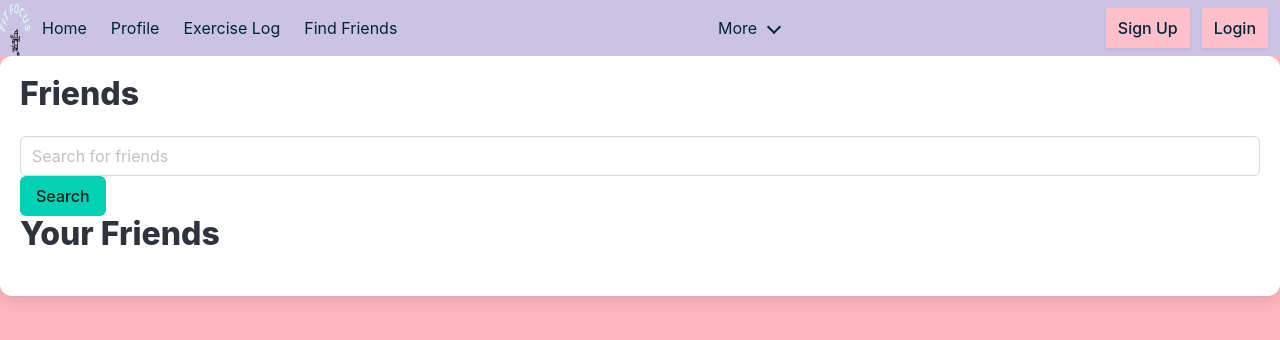
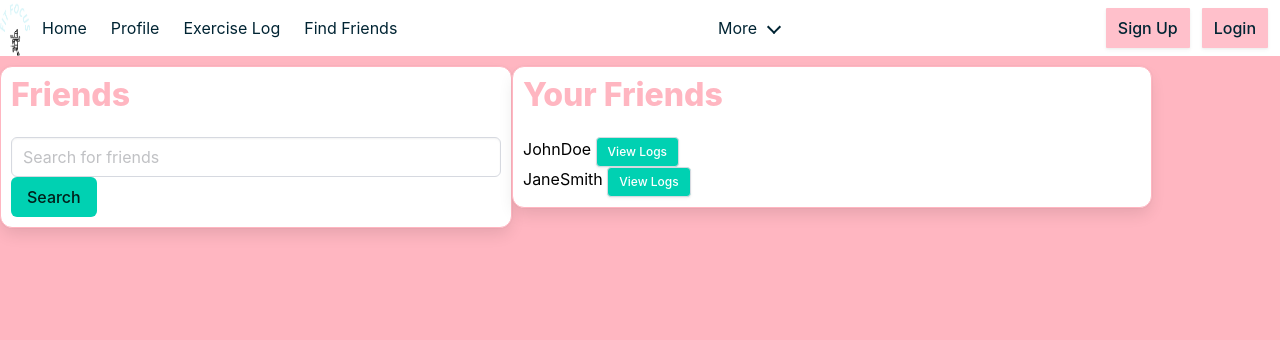
Before and after one commit to EdwinOMG/WebFinal2024, a Vue app in the folder Client/: page /FriendPage in a window 1280 px wide. Shown: the top 340 px of the page. Built offline with nearby package versions, Linux system fonts and the light colour scheme.

Commit message:
css changes to make everything more appealing

```diff
--- /dev/null
+++ b/Client/src/components/FriendList.vue
@@ -0,0 +1,103 @@
+<script setup lang="ts">
+import { ref } from 'vue'
+
+interface Log {
+  title: string
+  duration: string
+  exercise: string
+}
+
+interface Friend {
+  username: string
+  email: string
+  logs: Log[]
+}
+
+const friends = ref<Friend[]>([
+  {
+    username: 'JohnDoe',
+    email: 'johndoe@example.com',
+    logs: [
+      { title: 'Morning Run', exercise: 'Running', duration: '30' },
+      { title: 'Yoga Session', exercise: 'Yoga', duration: '45' }
+    ]
+  },
+  {
+    username: 'JaneSmith',
+    email: 'janesmith@example.com',
+    logs: [
+      { title: 'Cycling', exercise: 'Cycling', duration: '60' },
+      { title: 'Strength Training', exercise: 'Weight Lifting', duration: '50' }
+    ]
+  }
+])
+const selectedFriend = ref<Friend | null>(null)
+
+const viewFriendLogs = (friend: Friend) => {
+  selectedFriend.value = friend
+}
+</script>
+
+<template>
+  <div class="box friendcolumn">
+    <h2 class="title">Your Friends</h2>
+    <ul>
+      <li v-for="friend in friends" :key="friend.username">
+        {{ friend.username }}
+        <button @click="viewFriendLogs(friend)" class="button is-small">View Logs</button>
+      </li>
+    </ul>
+  </div>
+  <div v-if="selectedFriend" class="box friend-logs">
+    <h2>{{ selectedFriend.username }}'s Logs</h2>
+    <ul>
+      <li v-for="log in selectedFriend?.logs" :key="log.title">
+        {{ log.title }} - {{ log.exercise }} for {{ log.duration }} minutes
+      </li>
+    </ul>
+  </div>
+</template>
+
+<style scoped>
+h2 {
+  color: lightpink;
+}
+.box {
+  padding: 10px;
+  float: left;
+  margin: auto;
+  border: 1px solid lightpink;
+  background-color: white;
+  margin-top: 10px;
+  color: black;
+  width: 50%;
+}
+.friendcolumn {
+  margin-bottom: 2rem;
+}
+
+.friend-item {
+  display: flex;
+  justify-content: space-between;
+  align-items: center;
+  margin-bottom: 0.5rem;
+}
+
+.friend-logs {
+  margin-top: 1rem;
+}
+
+.log-item {
+  padding: 0.5rem 0;
+  border-bottom: 1px solid #ddd;
+}
+
+.button.is-small {
+  background-color: #00d1b2;
+  color: white;
+}
+
+.button.is-small:hover {
+  background-color: #00b59e;
+}
+</style>
--- a/Client/src/components/FriendSearch.vue
+++ b/Client/src/components/FriendSearch.vue
@@ -41,12 +41,6 @@ const addFriend = (friend: User) => {
   friends.value.push(newFriend)
 }
 
-const selectedFriend = ref<Friend | null>(null)
-
-const viewFriendLogs = (friend: Friend) => {
-  selectedFriend.value = friend
-}
-
 onMounted(() => {
   const userData = sessionStorage.getItem('loggedInUser')
   if (userData) {
@@ -56,7 +50,7 @@ onMounted(() => {
 </script>
 
 <template>
-  <div class="box friendscolumn">
+  <div class="box friendsearch">
     <h2 class="title">Friends</h2>
     <input type="text" v-model="searchQuery" placeholder="Search for friends" class="input" />
     <button class="button is-primary" @click="searchFriends">Search</button>
@@ -67,24 +61,23 @@ onMounted(() => {
         <button @click="addFriend(friend)" class="button is-small">Add Friend</button>
       </li>
     </ul>
-
-    <h2 class="title">Your Friends</h2>
-    <ul>
-      <li v-for="friend in friends" :key="friend.username">
-        {{ friend.username }}
-        <button @click="viewFriendLogs(friend)" class="button is-small">View Logs</button>
-      </li>
-    </ul>
-  </div>
-
-  <div v-if="selectedFriend" class="box friend-logs">
-    <h2>{{ selectedFriend.username }}'s Logs</h2>
-    <ul>
-      <li v-for="log in selectedFriend.logs" :key="log.title">
-        {{ log.title }} - {{ log.exercise }} for {{ log.duration }} minutes
-      </li>
-    </ul>
   </div>
 </template>
 
-<style scoped></style>
+<style scoped>
+.box {
+  padding: 10px;
+  float: left;
+  margin: auto;
+  border: 1px solid lightpink;
+  background-color: white;
+  margin-top: 10px;
+  width: 50%;
+}
+h2 {
+  color: lightpink;
+}
+.friendsearch {
+  width: 40%;
+}
+</style>
--- a/Client/src/components/NavBar.Vue
+++ b/Client/src/components/NavBar.Vue
@@ -36,7 +36,7 @@ const isOpen = ref(false)
         <div class="navbar-item has-dropdown is-hoverable">
           <a class="navbar-link"> More </a>
 
-          <div class="navbar-dropdown">
+          <div class="navbar-dropdown is-hoverable">
             <RouterLink to="/adminpage" class="navbar-item"> Admin </RouterLink>
             <RouterLink to="/" class="navbar-item"> Report an issue </RouterLink>
             <RouterLink to="/" class="navbar-item"> Contact </RouterLink>
@@ -64,7 +64,7 @@ const isOpen = ref(false)
 
 <style scoped>
 .navbar {
-  background-color: #cbc3e3;
+  background-color: white;
 }
 
 .navbar-burger {
--- a/Client/src/pages/FriendPage.vue
+++ b/Client/src/pages/FriendPage.vue
@@ -1,10 +1,12 @@
 <script setup lang="ts">
 import FriendSearch from '@/components/FriendSearch.vue'
+import FriendList from '@/components/FriendList.vue'
 </script>
 
 <template>
   <div>
     <FriendSearch />
+    <FriendList />
   </div>
 </template>
 
--- a/Client/src/pages/LogPage.vue
+++ b/Client/src/pages/LogPage.vue
@@ -77,6 +77,10 @@ export default defineComponent({
 .user-info {
   display: flex;
   align-items: center;
+  color: black;
+}
+h1 {
+  font-style: bold;
 }
 
 .user-icon {
```
